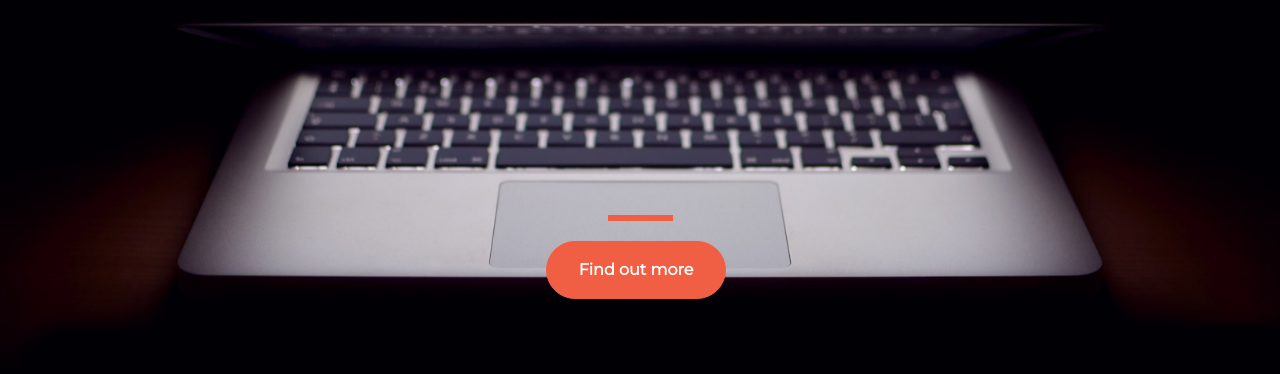
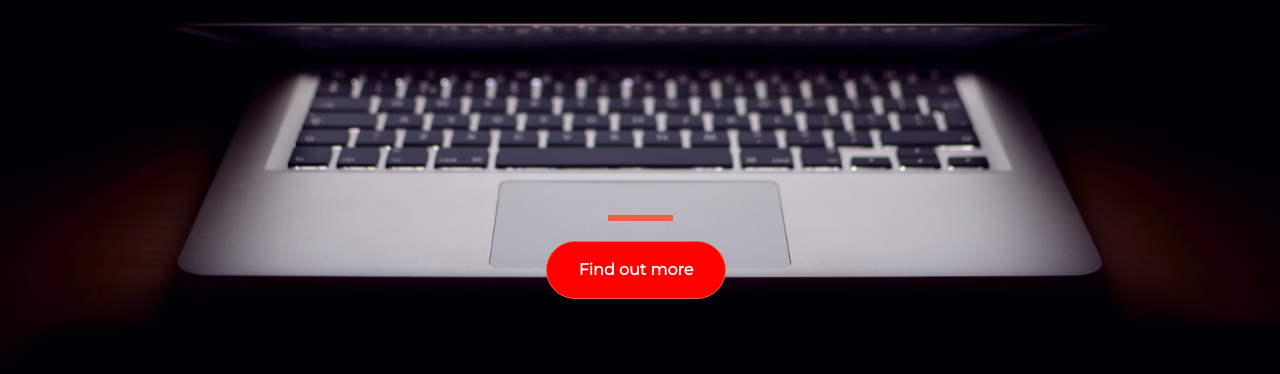
Before and after one commit to fofana215/startup-of-the-year, a plain HTML site: page index.html in a window 1280 px wide. Shown: the part 290-664 px from the top of the page. Drawn offline with nearby package versions, Linux system fonts and the light colour scheme.

Commit message:
Update style.css

```diff
--- a/style.css
+++ b/style.css
@@ -39,7 +39,7 @@ hr {
 
 .btn-primary
 {
-  background-color: #F05F44;
+  background-color: red;
   border-color: #F05F44;
 }
 .btn-primary:hover
```
